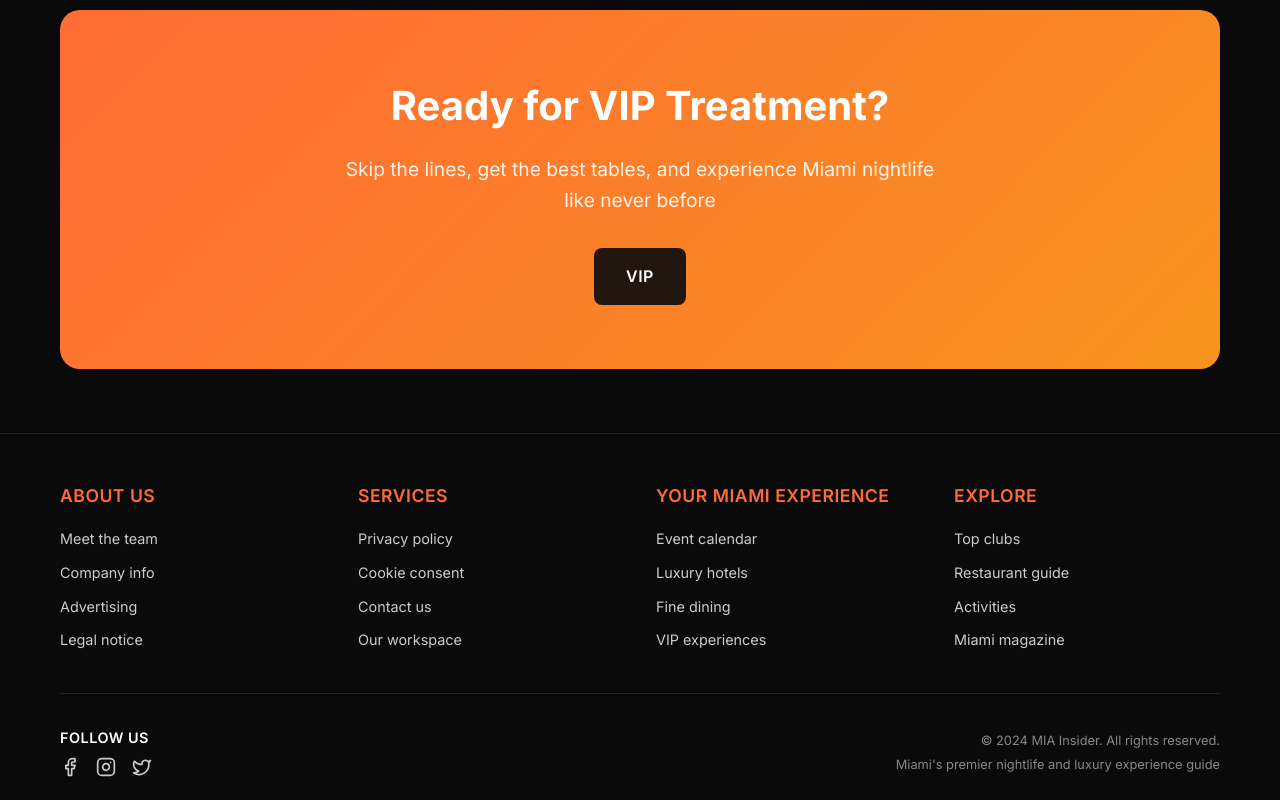
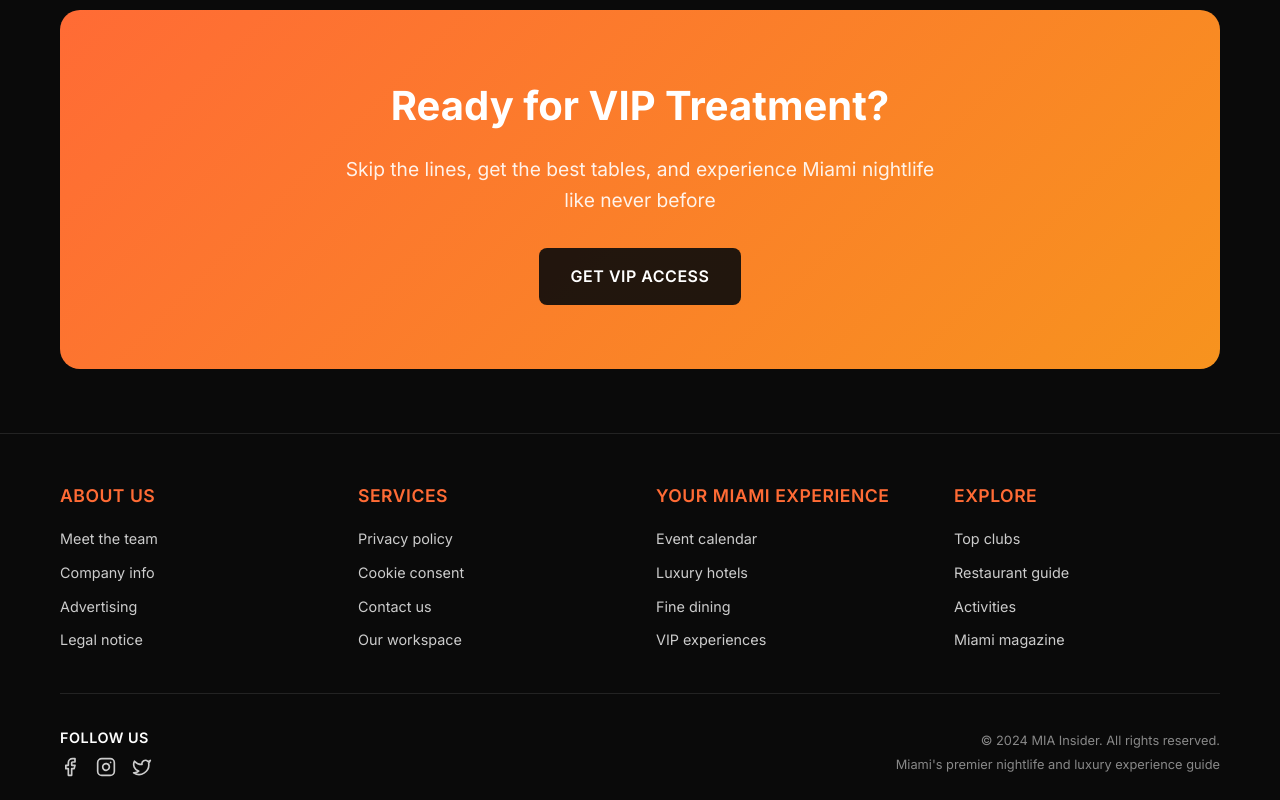
Before and after one commit to pmand21/mia_insider, a React (Vite) app: page /clubbing in a window 1280 px wide. Shown: the part 1760-2560 px from the top of the page. Built offline with nearby package versions, Linux system fonts and the light colour scheme; no server answers.

Commit message:
Revert VIP button to original state

```diff
--- a/src/pages/ClubbingHomePage.css
+++ b/src/pages/ClubbingHomePage.css
@@ -338,8 +338,6 @@
   background: #0a0a0a;
   transform: translateY(-2px);
   box-shadow: 0 8px 25px rgba(0, 0, 0, 0.3);
-  opacity: 0.8;
-  transition: all 0.3s ease;
 }
 
 .loading-message {
--- a/src/pages/ClubbingHomePage.jsx
+++ b/src/pages/ClubbingHomePage.jsx
@@ -163,7 +163,7 @@ const ClubbingHomePage = () => {
           <div className="cta-content">
             <h2>Ready for VIP Treatment?</h2>
             <p>Skip the lines, get the best tables, and experience Miami nightlife like never before</p>
-            <Link to="/vip" className="cta-button">VIP</Link>
+            <Link to="/vip" className="cta-button">Get VIP Access</Link>
           </div>
         </div>
       </div>
```
